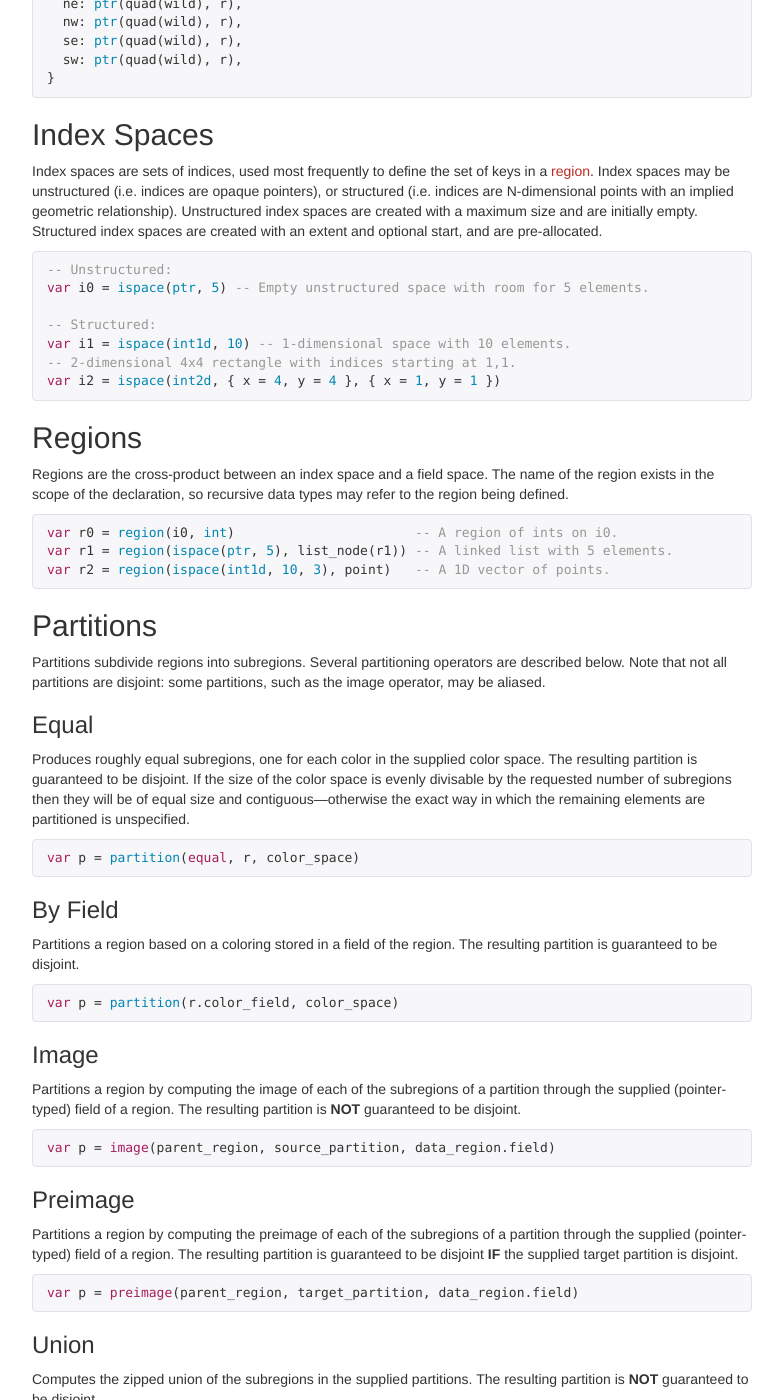
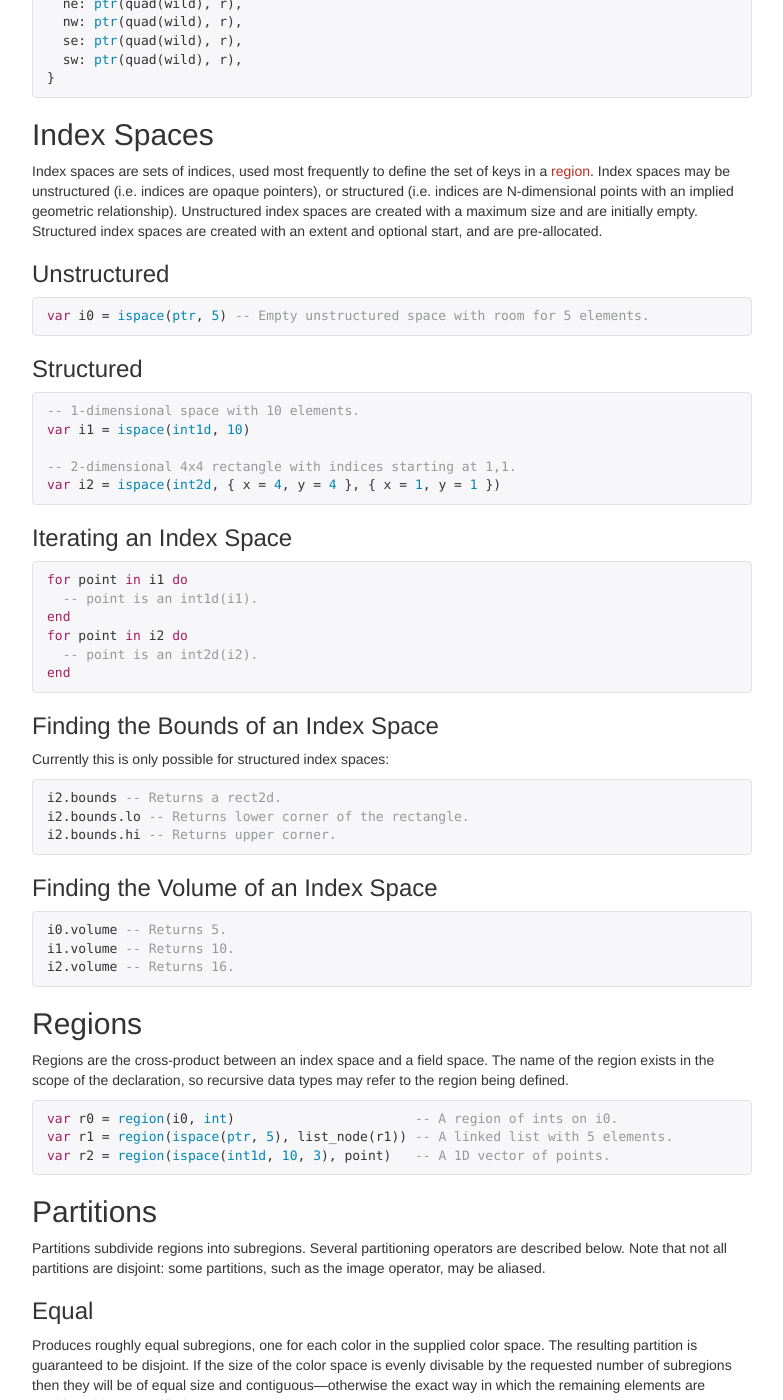
Before and after one commit to StanfordLegion/regent-lang.org, a Jekyll site: the page built from reference.md, in a window 1280 px wide and 1400 px high, scrolled down 4494 px. Shown: the whole window, without its empty margins (248-1031 px from the left). Built offline with Jekyll 4.4.1, drawn with Linux system fonts in a browser that asks for light colours; nearby versions of some CDN libraries.

Commit message:
Updates to Index Space documentation.

```diff
--- a/reference.md
+++ b/reference.md
@@ -299,14 +299,49 @@ relationship). Unstructured index spaces are created with a maximum
 size and are initially empty. Structured index spaces are created with
 an extent and optional start, and are pre-allocated.
 
+### Unstructured
+
 {% highlight regent %}
--- Unstructured:
 var i0 = ispace(ptr, 5) -- Empty unstructured space with room for 5 elements.
+{% endhighlight %}
 
--- Structured:
-var i1 = ispace(int1d, 10) -- 1-dimensional space with 10 elements.
+### Structured
+
+{% highlight regent %}
+-- 1-dimensional space with 10 elements.
+var i1 = ispace(int1d, 10)
+
 -- 2-dimensional 4x4 rectangle with indices starting at 1,1.
 var i2 = ispace(int2d, { x = 4, y = 4 }, { x = 1, y = 1 })
+{% endhighlight %}
+
+### Iterating an Index Space
+
+{% highlight regent %}
+for point in i1 do
+  -- point is an int1d(i1).
+end
+for point in i2 do
+  -- point is an int2d(i2).
+end
+{% endhighlight %}
+
+### Finding the Bounds of an Index Space
+
+Currently this is only possible for structured index spaces:
+
+{% highlight regent %}
+i2.bounds -- Returns a rect2d.
+i2.bounds.lo -- Returns lower corner of the rectangle.
+i2.bounds.hi -- Returns upper corner.
+{% endhighlight %}
+
+### Finding the Volume of an Index Space
+
+{% highlight regent %}
+i0.volume -- Returns 5.
+i1.volume -- Returns 10.
+i2.volume -- Returns 16.
 {% endhighlight %}
 
 ## Regions
```
